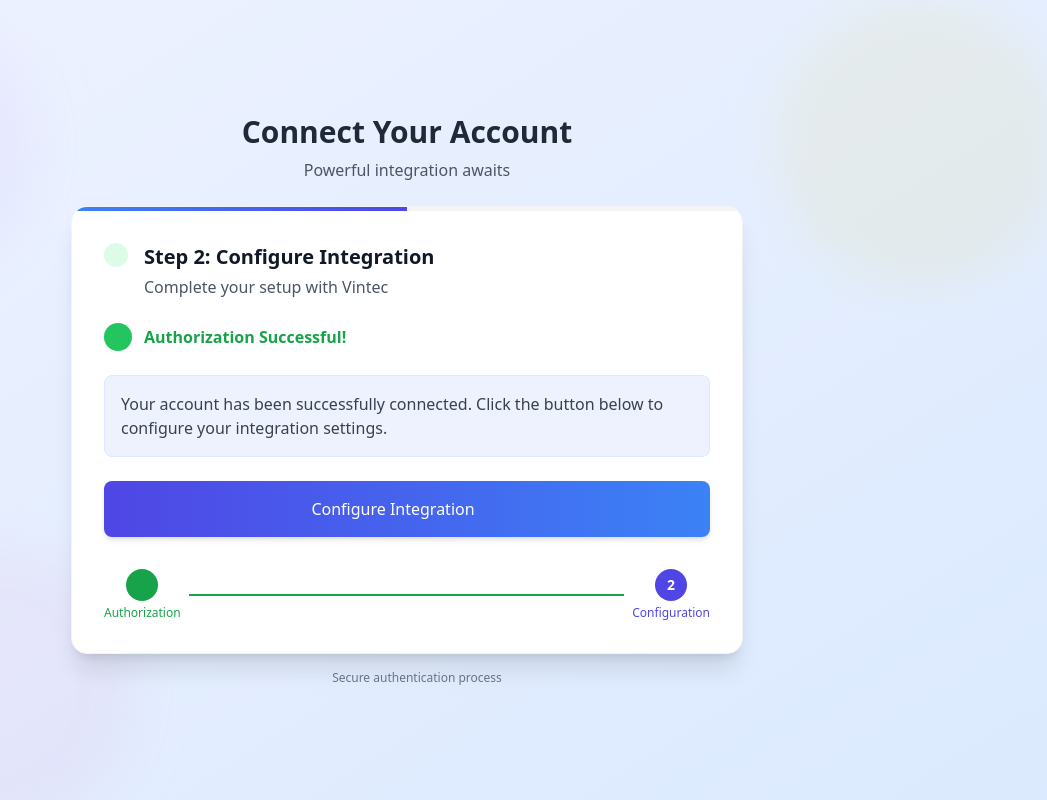
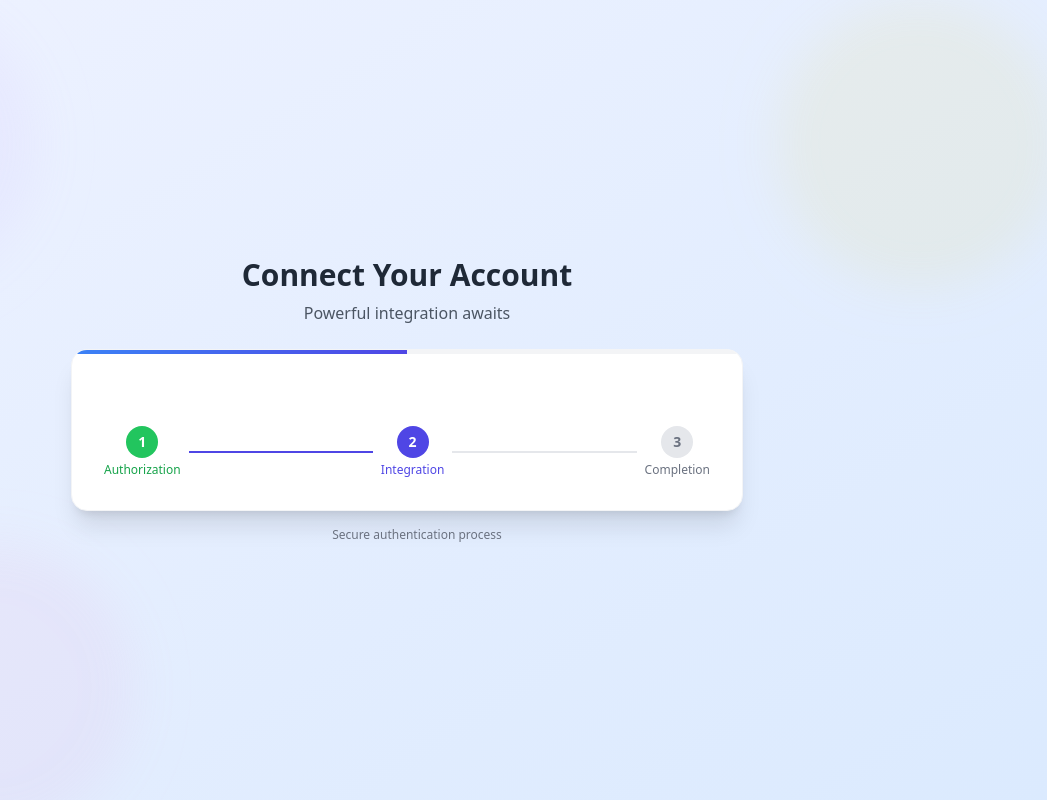
Before and after one commit to eaby7210/chingup_payment, a Django app: template templates/onboard.html in a window 1280 px wide. Shown: the whole page, without its empty margins (233-1280 px from the left). Run offline with Django 4.2, Linux system fonts and the light colour scheme; the template is opened without the code that fills it: most values are stand-ins (such as "Sample title", 1, 10 or a date in 2020); some libraries are stand-ins or nearby versions.

Commit message:
template issue fixed

```diff
--- a/core/views.py
+++ b/core/views.py
@@ -13,7 +13,6 @@
         "client_id": settings.CLIENT_ID,
         "redirect_uri": settings.REDIRECT_URI,
         "is_loading": False,
-        "base_api_url": settings.BASE_API_URL,
     }
     if auth_code:
         token = OAuthServices.get_fresh_token(auth_code)
@@ -21,8 +20,11 @@
         if token:
             request.session['onboarding_redirect'] = True
             return redirect(f'payment_integration_create', location_id=token.LocationId)
+    return render(request, 'onboard.html',context)
 
-    return render(request, 'onboard.html',context)
+
+
+
 
 
 def save_configuration(request):
--- a/payment/models.py
+++ b/payment/models.py
@@ -24,7 +24,7 @@
         validators=[validate_https_url],
         help_text="Enter the query endpoint URL (must start with https://)."
     )
-    payments_url = models.URLField(default='',
+    payments_url = models.URLField(default=settings.PAYMENT_URL,
         validators=[validate_https_url],
         help_text="Enter the payments endpoint URL (must start with https://)."
     )
--- a/payment/urls.py
+++ b/payment/urls.py
@@ -7,4 +7,5 @@
     path("payment/", views.payment_view, name="payment_iframe"),
     path("verify-payment/", views.payment_verify, name="verify_payment"),
     path('integration/success/', views.payment_integration_success_view, name='payment_integration_success'),
+
 ]
--- a/templates/onboard.html
+++ b/templates/onboard.html
@@ -39,12 +39,12 @@
             </div>
             <div>
               <h2 class="text-xl font-bold text-gray-900">Step 1: Authorization</h2>
-              <p class="text-gray-600 mt-1">Securely connect Vintec with GoHighLevel</p>
+              <p class="text-gray-600 mt-1">Securely connect Vintec</p>
             </div>
           </div>
 
           <div class="bg-blue-50 rounded-lg p-4 border border-blue-100 mb-8">
-            <p class="text-gray-700">Click the button below to securely authenticate with GoHighLevel and connect your account.</p>
+            <p class="text-gray-700">Click the button below to securely authenticate with Vintec and connect your account.</p>
           </div>
 
           <!-- Authorization Button -->
@@ -61,65 +61,11 @@
           </button>
         </div>
 
-        <div id="step-2" {% if not auth_code %}class="hidden"{% endif %}>
-          <div class="flex items-start mb-6">
-            <div class="bg-green-100 rounded-full p-3 mr-4">
-              <i class="lucide lucide-check-circle text-green-600 w-6 h-6"></i>
-            </div>
-            <div>
-              <h2 class="text-xl font-bold text-gray-900">Step 2: Configure Integration</h2>
-              <p class="text-gray-600 mt-1">Complete your setup with Vintec</p>
-            </div>
-          </div>
 
-          <!-- Code Received UI -->
-          <div class="mb-6">
-            <div class="flex items-center mb-3">
-              <div class="w-7 h-7 bg-green-500 rounded-full flex items-center justify-center mr-3">
-                <i class="lucide lucide-check text-white w-4 h-4"></i>
-              </div>
-              <span class="text-green-600 font-semibold">Authorization Successful!</span>
-            </div>
 
-            <!-- <div class="bg-gray-50 p-4 rounded-lg border border-gray-200 flex items-center justify-between overflow-x-auto">
-              <code class="text-sm font-mono text-gray-800" id="auth-code">{{ auth_code }}</code>
-              <button onclick="copyToClipboard()" id="copy-btn" class="ml-4 bg-gray-100 hover:bg-gray-200 text-gray-600 p-2 rounded-lg transition-all">
-                <i class="lucide lucide-clipboard w-5 h-5" id="icon-clipboard"></i>
-              </button>
-            </div> -->
-          </div>
-
-          <div class="bg-indigo-50 rounded-lg p-4 border border-indigo-100 mb-6">
-            <p class="text-gray-700">Your account has been successfully connected. Click the button below to configure your integration settings.</p>
-          </div>
-
-          <!-- Configure Button -->
-          <button id="configure-btn"
-            onclick="configureIntegration()"
-            class="w-full flex justify-center items-center py-4 px-6 rounded-lg shadow-md text-base font-medium text-white transition-all duration-200 ease-in-out transform hover:scale-105 focus:outline-none focus:ring-2 focus:ring-offset-2 focus:ring-indigo-500 bg-gradient-to-r from-indigo-600 to-blue-500 hover:from-indigo-700 hover:to-blue-600"
-          >
-            <span class="mr-2">Configure Integration</span>
-            <i class="lucide lucide-settings w-5 h-5"></i>
-          </button>
-        </div>
-
-        <div id="step-3" class="hidden">
-          <div class="flex flex-col items-center justify-center py-8">
-            <div class="bg-green-100 rounded-full p-5 mb-6">
-              <i class="lucide lucide-check-circle text-green-600 w-12 h-12"></i>
-            </div>
-            <h2 class="text-2xl font-bold text-gray-900 mb-2">Setup Complete!</h2>
-            <p class="text-gray-600 text-center mb-8">Your Vintec integration has been successfully configured and is ready to use.</p>
-
-            <a href="/dashboard" class="inline-flex items-center justify-center py-3 px-6 rounded-lg shadow-md text-base font-medium text-white bg-gradient-to-r from-indigo-600 to-blue-500 hover:from-indigo-700 hover:to-blue-600 transition-all duration-200">
-              <span class="mr-2">Go to Dashboard</span>
-              <i class="lucide lucide-arrow-right w-5 h-5"></i>
-            </a>
-          </div>
-        </div>
 
         <!-- Steps indicator -->
-        <div class="flex items-center justify-between mt-8">
+        <!-- <div class="flex items-center justify-between mt-8">
           <div class="flex flex-col items-center">
             <div class="w-8 h-8 rounded-full {% if auth_code %}bg-green-600{% else %}bg-indigo-600{% endif %} flex items-center justify-center text-white font-bold text-sm mb-1">
               {% if auth_code %}<i class="lucide lucide-check w-4 h-4"></i>{% else %}1{% endif %}
@@ -133,7 +79,50 @@
             <div class="w-8 h-8 rounded-full {% if auth_code %}bg-indigo-600{% else %}bg-gray-200{% endif %} flex items-center justify-center {% if auth_code %}text-white{% else %}text-gray-500{% endif %} font-bold text-sm mb-1">2</div>
             <span class="text-xs {% if auth_code %}text-indigo-600{% else %}text-gray-500{% endif %} font-medium">Configuration</span>
           </div>
-        </div>
+        </div> -->
+
+        <div class="flex items-center justify-between mt-10">
+            <!-- Step 1 -->
+            <div class="flex flex-col items-center">
+              <div class="w-8 h-8 rounded-full
+                {% if not auth_code %}bg-indigo-600 text-white{% else %}bg-green-500 text-white{% endif %}
+                flex items-center justify-center font-bold text-sm mb-1">1</div>
+              <span class="text-xs
+                {% if not auth_code %}text-indigo-600{% else %}text-green-600{% endif %}
+                font-medium">Authorization</span>
+            </div>
+
+            <!-- Progress bar between Step 1 and 2 -->
+            <div class="h-0.5 flex-1 bg-gray-200 mx-2">
+              <div class="h-full
+                {% if auth_code %}bg-indigo-600 w-full{% else %}bg-indigo-300 w-0{% endif %}">
+              </div>
+            </div>
+
+            <!-- Step 2 -->
+            <div class="flex flex-col items-center">
+              <div class="w-8 h-8 rounded-full
+                {% if auth_code %}bg-indigo-600 text-white{% else %}bg-gray-200 text-gray-500{% endif %}
+                flex items-center justify-center font-bold text-sm mb-1">2</div>
+              <span class="text-xs
+                {% if auth_code %}text-indigo-600{% else %}text-gray-500{% endif %}
+                font-medium">Integration</span>
+            </div>
+
+            <!-- Progress bar between Step 2 and 3 -->
+            <div class="h-0.5 flex-1 bg-gray-200 mx-2">
+              <div class="h-full bg-indigo-300 w-0"></div>
+            </div>
+
+            <!-- Step 3 -->
+            <div class="flex flex-col items-center">
+              <div class="w-8 h-8 rounded-full bg-gray-200 flex items-center justify-center text-gray-500 font-bold text-sm mb-1">3</div>
+              <span class="text-xs text-gray-500 font-medium">Completion</span>
+            </div>
+          </div>
+
+
+
       </div>
     </div>
 
```
Also changed, not shown: payment/views.py (+4 -5 lines), templates/index.html (+3 -62 lines), templates/payment_integration_form.html (+18 -4 lines), templates/payment_integration_success.html (+17 -14 lines), db.sqlite3.
